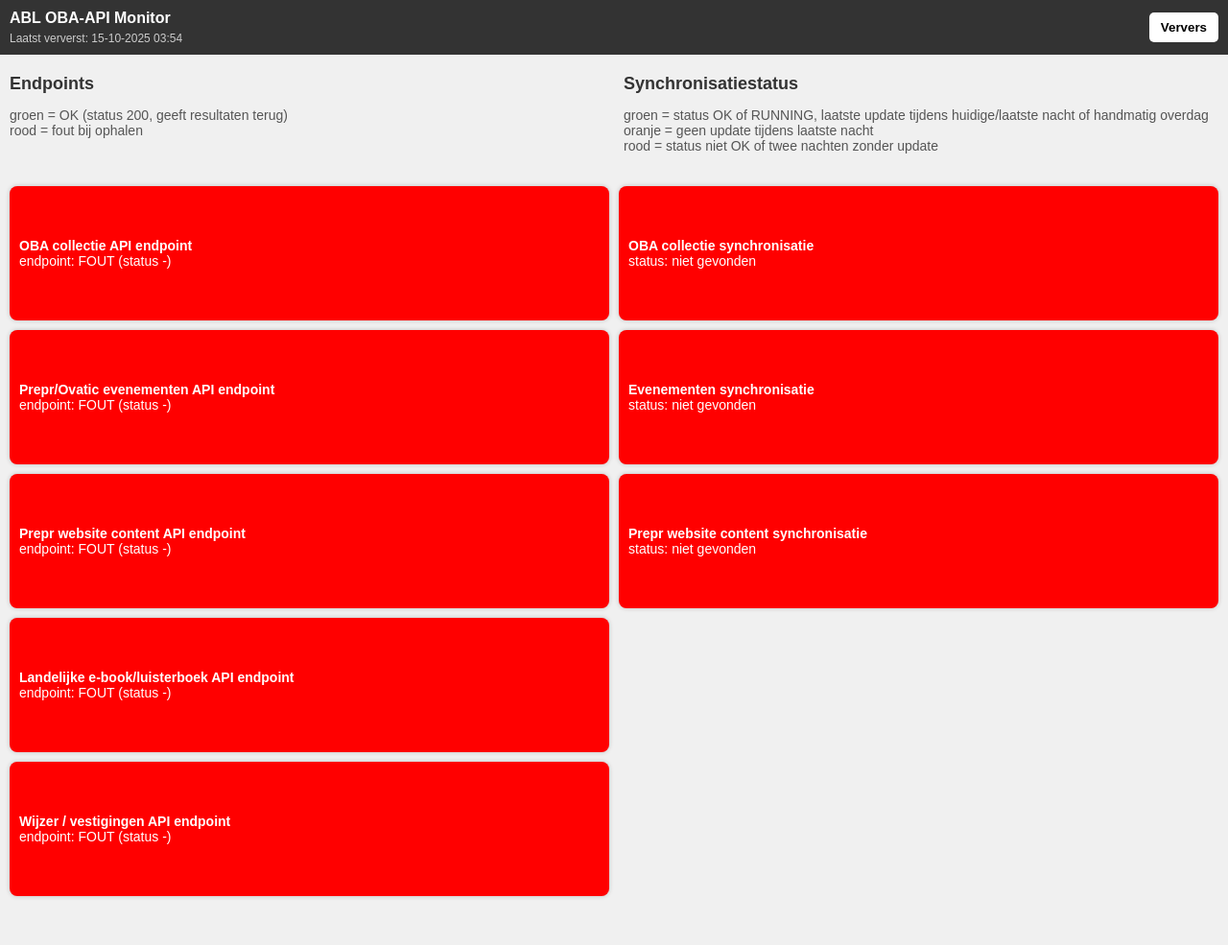
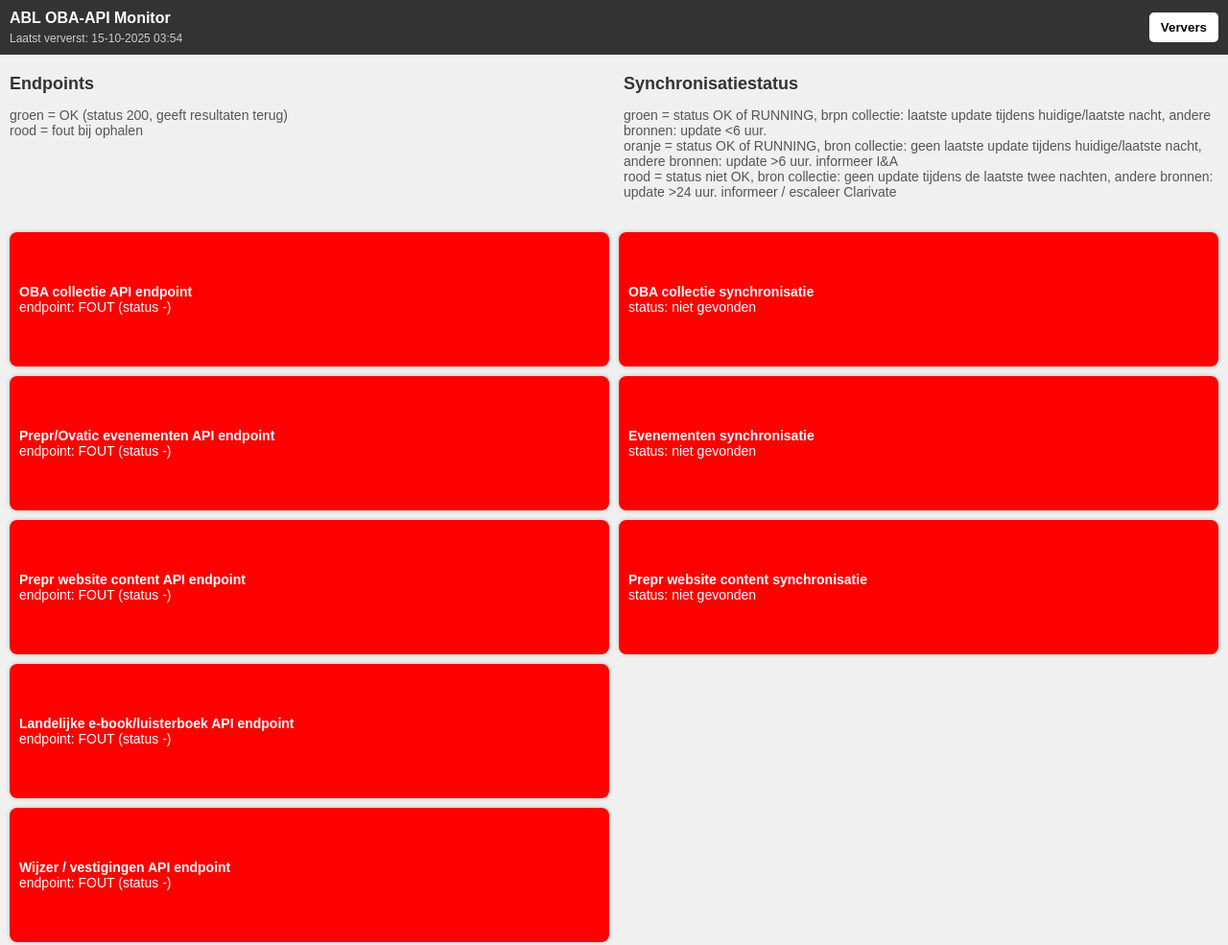
Before and after one commit to obanext/ablmonitor, a website: page public/index.html in a window 1280 px wide. Shown: the whole page at 96% size. Before the commit the page ends 944 px from the top, so only its background shows below. Drawn offline with Linux system fonts and the light colour scheme; no server answers.

Commit message:
Update index.html

```diff
--- a/public/index.html
+++ b/public/index.html
@@ -91,9 +91,9 @@
     <div class="legend">
       <h2>Synchronisatiestatus</h2>
       <p>
-        groen = status OK of RUNNING, laatste update tijdens huidige/laatste nacht of handmatig overdag<br/>
-        oranje = geen update tijdens laatste nacht<br/>
-        rood = status niet OK of twee nachten zonder update
+      groen = status OK of RUNNING, brpn collectie: laatste update tijdens huidige/laatste nacht, andere bronnen: update <6 uur. </br>
+      oranje = status OK of RUNNING, bron collectie: geen laatste update tijdens huidige/laatste nacht, andere bronnen: update >6 uur. informeer I&A </br>
+      rood = status niet OK, bron collectie: geen update tijdens de laatste twee nachten, andere bronnen: update >24 uur. informeer / escaleer Clarivate
       </p>
     </div>
   </div>
```
